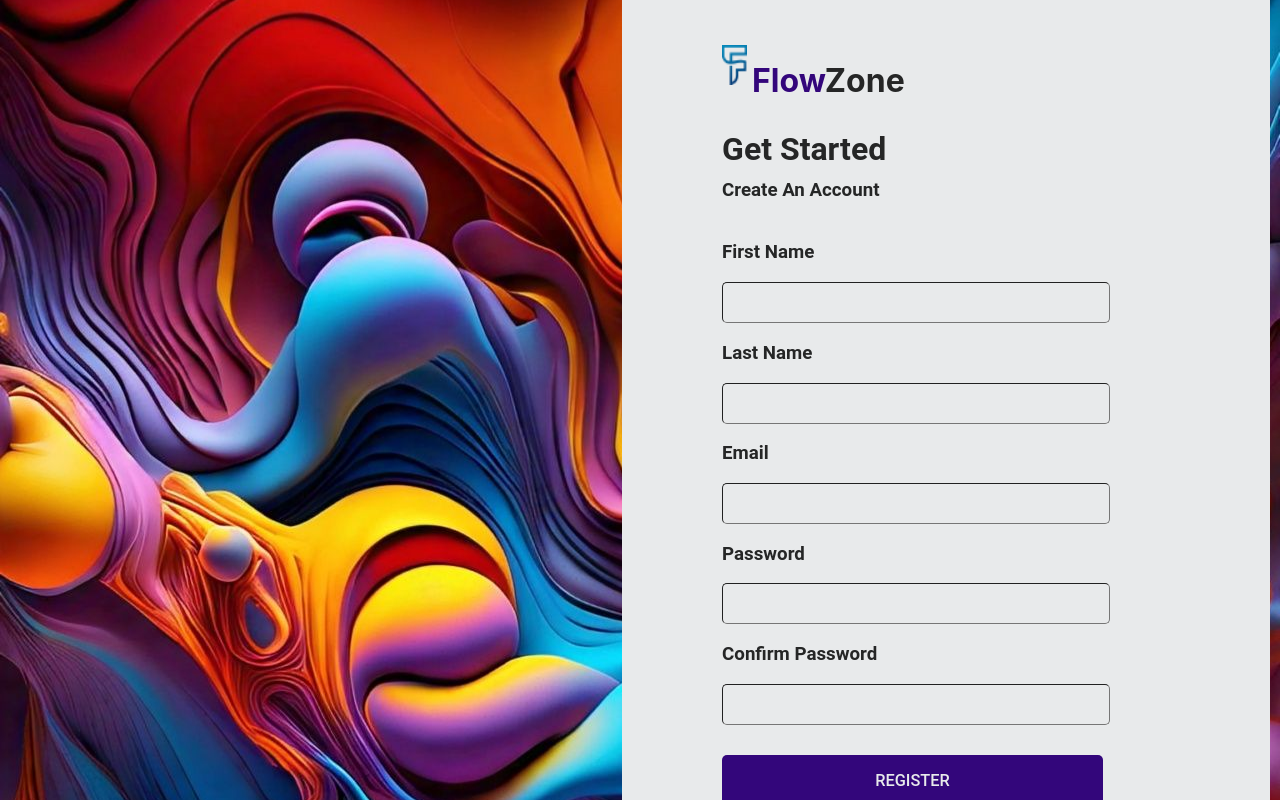
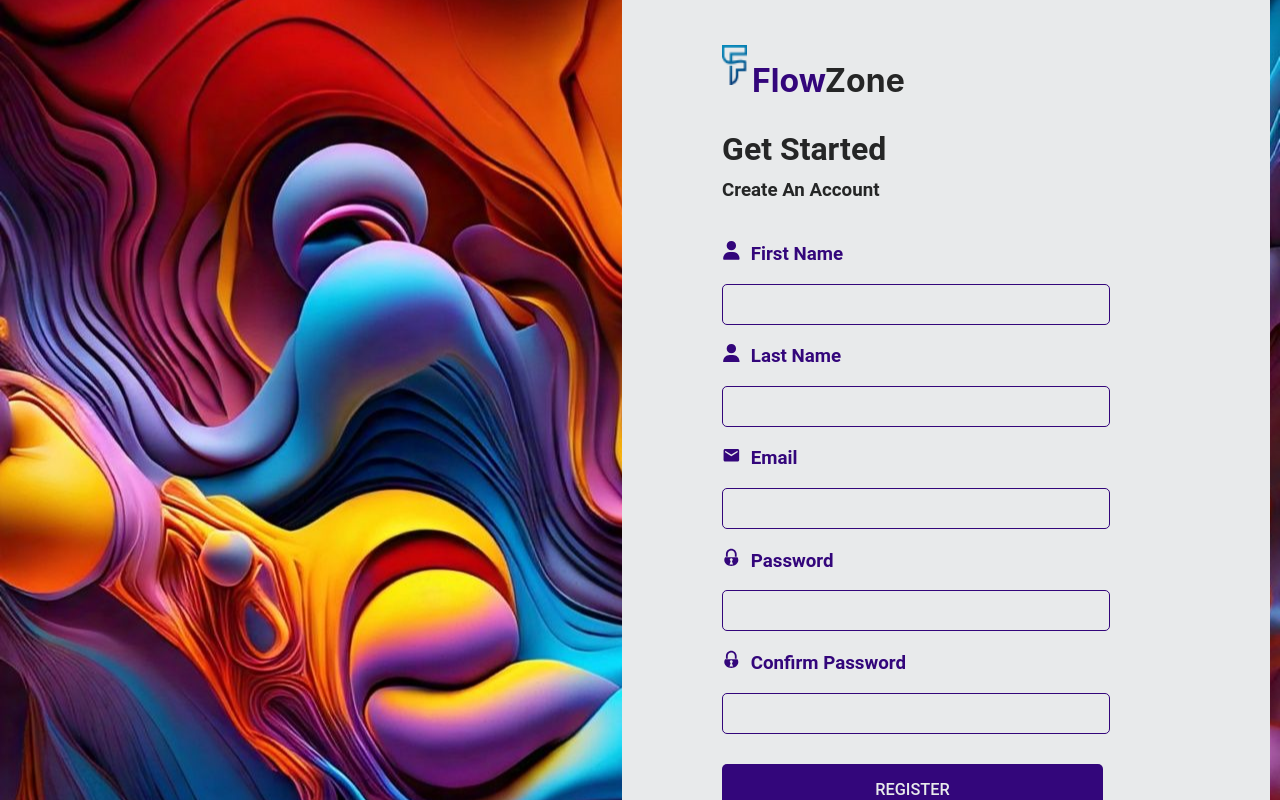
Before and after one commit to ikosong1406/flowzonefrontend, a React (Create React App) app: page /register in a window 1280 px wide. Shown: the top 800 px of the page. Built offline with nearby package versions, Linux system fonts and the light colour scheme.

Commit message:
modified:   src/pages/Login.jsx 	modified:   src/pages/Register.jsx 	modified:   src/styles/Login.css 	modified:   src/styles/Register.css

```diff
--- a/src/pages/Login.jsx
+++ b/src/pages/Login.jsx
@@ -2,6 +2,8 @@ import React from "react";
 import "../styles/Login.css";
 import { NavLink, Link } from "react-router-dom";
 import logo from "../images/logo.png";
+import { MdEmail } from "react-icons/md";
+import { GiPadlock } from "react-icons/gi";
 
 const Login = () => {
   return (
@@ -20,9 +22,15 @@ const Login = () => {
           <h3>Login To Your Account</h3>
         </div>
         <div className="loginDiv23">
-          <h3>Email</h3>
+          <h3>
+            <MdEmail />
+            <span style={{ marginLeft: 10 }}>Email</span>
+          </h3>
           <input type="text" name="" id="" />
-          <h3>Password</h3>
+          <h3>
+            <GiPadlock />
+            <span style={{ marginLeft: 10 }}>Password</span>
+          </h3>
           <input type="text" name="" id="" />
           <h4>Forgot Password ?</h4>
           <Link to="/dashboard" className="loginDiv23Btn">
--- a/src/pages/Register.jsx
+++ b/src/pages/Register.jsx
@@ -2,6 +2,9 @@ import React from "react";
 import "../styles/Register.css";
 import { NavLink, Link } from "react-router-dom";
 import logo from "../images/logo.png";
+import { FaUser } from "react-icons/fa6";
+import { MdEmail } from "react-icons/md";
+import { GiPadlock } from "react-icons/gi";
 
 const Register = () => {
   return (
@@ -20,15 +23,30 @@ const Register = () => {
           <h3>Create An Account</h3>
         </div>
         <div className="registerDiv23">
-          <h3>First Name</h3>
+          <h3>
+            <FaUser />
+            <span style={{ marginLeft: 10 }}>First Name</span>
+          </h3>
           <input type="text" name="" id="" />
-          <h3>Last Name</h3>
+          <h3>
+            <FaUser />
+            <span style={{ marginLeft: 10 }}>Last Name</span>
+          </h3>
           <input type="text" name="" id="" />
-          <h3>Email</h3>
+          <h3>
+            <MdEmail />
+            <span style={{ marginLeft: 10 }}>Email</span>
+          </h3>
           <input type="text" name="" id="" />
-          <h3>Password</h3>
+          <h3>
+            <GiPadlock />
+            <span style={{ marginLeft: 10 }}>Password</span>
+          </h3>
           <input type="text" name="" id="" />
-          <h3>Confirm Password</h3>
+          <h3>
+            <GiPadlock />
+            <span style={{ marginLeft: 10 }}>Confirm Password</span>
+          </h3>
           <input type="text" name="" id="" />
           <Link to="/register" className="registerDiv23Btn">
             <h3>REGISTER</h3>
--- a/src/styles/Login.css
+++ b/src/styles/Login.css
@@ -36,7 +36,7 @@
 }
 
 .loginDiv23 h3 {
-  color: var(--black);
+  color: #33067b;
   font-family: "Roboto", sans-serif;
 }
 
@@ -44,7 +44,7 @@
   padding: 12px;
   border-radius: 5px;
   width: 95%;
-  border-width: 1px;
+  border: 1px solid #33067b;
   background-color: var(--white);
 }
 
--- a/src/styles/Register.css
+++ b/src/styles/Register.css
@@ -36,7 +36,7 @@
 }
 
 .registerDiv23 h3 {
-  color: var(--black);
+  color: #33067b;
   font-family: "Roboto", sans-serif;
 }
 
@@ -44,7 +44,7 @@
   padding: 12px;
   border-radius: 5px;
   width: 95%;
-  border-width: 1px;
+  border: 1px solid #33067b;
   background-color: var(--white);
 }
 
```
